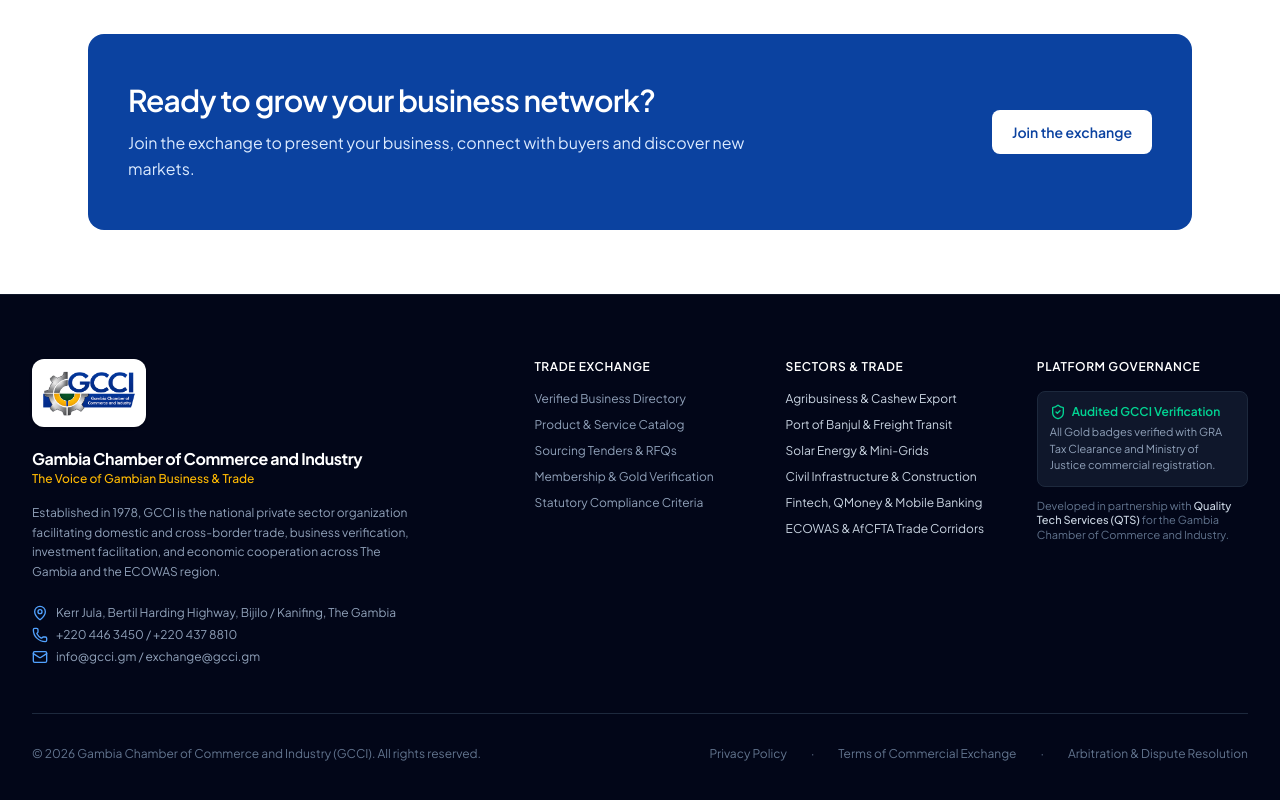
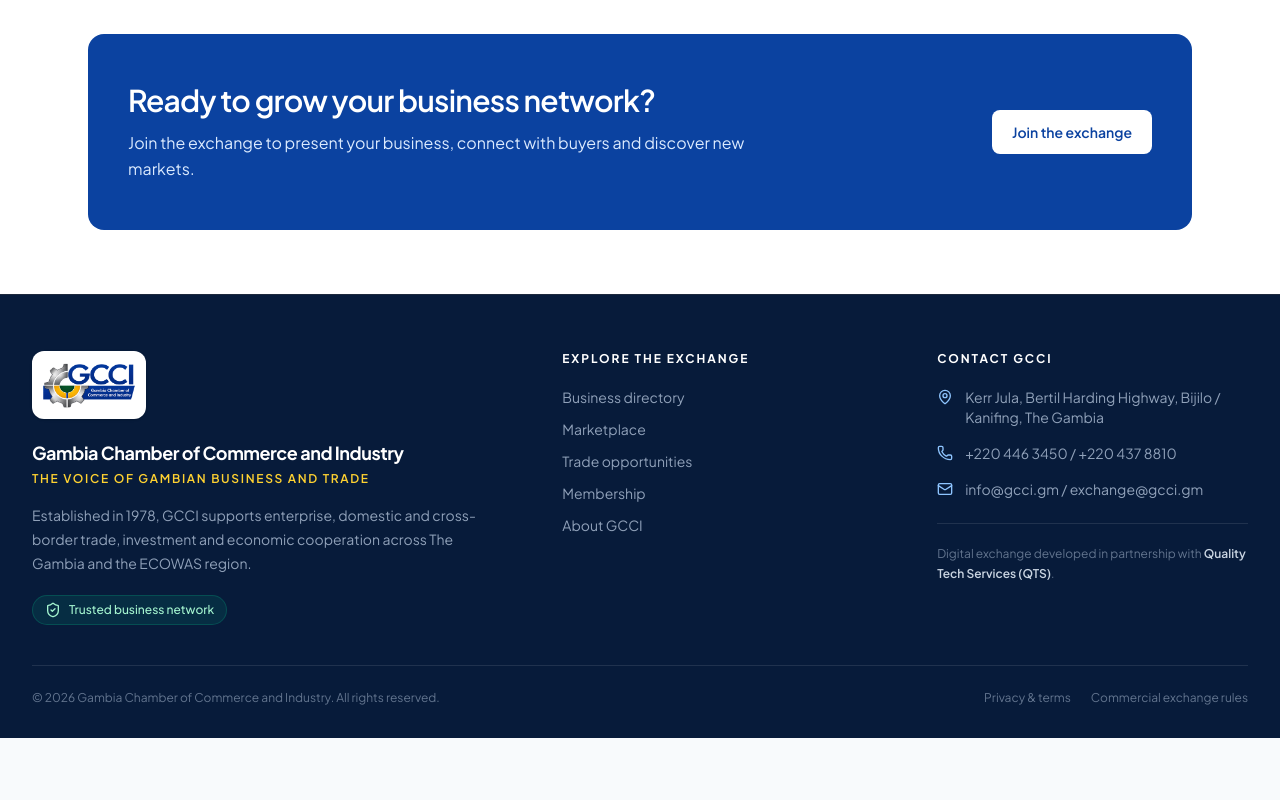
Before and after one commit to Adipapa/GCCI-Business-Exchange, a React (Vite) app: page / in a window 1280 px wide. Shown: the part 1724-2524 px from the top of the page. After the commit the page ends 2462 px from the top, so only its background shows below. Built offline with nearby package versions, Linux system fonts and the light colour scheme.

Commit message:
Redesign GCCI footer for cleaner navigation and contact details

```diff
--- a/src/components/common/Footer.tsx
+++ b/src/components/common/Footer.tsx
@@ -1,132 +1,78 @@
 import React from 'react';
 import { GcciLogo } from './GcciLogo';
-import { ShieldCheck, Phone, Mail, MapPin, ExternalLink } from 'lucide-react';
+import { ShieldCheck, Phone, Mail, MapPin, ArrowUpRight } from 'lucide-react';
 
 interface FooterProps {
   setActiveTab: (tab: string) => void;
 }
 
 export const Footer: React.FC<FooterProps> = ({ setActiveTab }) => {
+  const year = new Date().getFullYear();
+
   return (
-    <footer className="bg-slate-950 text-slate-400 text-sm border-t border-slate-900 pt-16 pb-12">
-      <div className="max-w-7xl mx-auto px-4 sm:px-6 lg:px-8">
-        <div className="grid grid-cols-1 md:grid-cols-2 lg:grid-cols-5 gap-10 pb-12 border-b border-slate-800">
-          {/* Col 1 & 2: GCCI Institution overview */}
-          <div className="lg:col-span-2 space-y-4">
-            <div className="bg-white p-2.5 rounded-xl inline-block shadow-sm">
+    <footer className="gcci-footer border-t border-slate-800 bg-[#071B3A] text-slate-300">
+      <div className="mx-auto max-w-7xl px-4 pb-8 pt-12 sm:px-6 lg:px-8 lg:pt-14">
+        <div className="grid grid-cols-1 gap-10 border-b border-white/10 pb-10 md:grid-cols-2 lg:grid-cols-[1.5fr_1fr_1fr] lg:gap-16">
+          <div className="max-w-md">
+            <div className="inline-flex rounded-xl bg-white p-2.5 shadow-sm">
               <GcciLogo size="md" />
             </div>
-            <div>
-              <h3 className="text-white font-bold text-base tracking-tight">Gambia Chamber of Commerce and Industry</h3>
-              <p className="text-xs text-amber-400 font-medium">The Voice of Gambian Business & Trade</p>
-            </div>
-            <p className="text-xs text-slate-400 leading-relaxed max-w-sm">
-              Established in 1978, GCCI is the national private sector organization facilitating domestic and cross-border trade, business verification, investment facilitation, and economic cooperation across The Gambia and the ECOWAS region.
+            <h2 className="mt-5 text-lg font-bold tracking-tight text-white">Gambia Chamber of Commerce and Industry</h2>
+            <p className="mt-1 text-xs font-semibold uppercase tracking-[0.14em] text-amber-300">The voice of Gambian business and trade</p>
+            <p className="mt-4 text-sm leading-6 text-slate-400">
+              Established in 1978, GCCI supports enterprise, domestic and cross-border trade, investment and economic cooperation across The Gambia and the ECOWAS region.
             </p>
-            <div className="pt-2 text-xs space-y-1.5 text-slate-400">
-              <div className="flex items-center gap-2">
-                <MapPin className="w-4 h-4 text-blue-400 shrink-0" />
-                <span>Kerr Jula, Bertil Harding Highway, Bijilo / Kanifing, The Gambia</span>
-              </div>
-              <div className="flex items-center gap-2">
-                <Phone className="w-4 h-4 text-blue-400 shrink-0" />
-                <span>+220 446 3450 / +220 437 8810</span>
-              </div>
-              <div className="flex items-center gap-2">
-                <Mail className="w-4 h-4 text-blue-400 shrink-0" />
-                <span>info@gcci.gm / exchange@gcci.gm</span>
-              </div>
+            <div className="mt-5 inline-flex items-center gap-2 rounded-full border border-emerald-400/20 bg-emerald-400/10 px-3 py-1.5 text-xs font-medium text-emerald-200">
+              <ShieldCheck className="h-4 w-4" />
+              Trusted business network
             </div>
           </div>
 
-          {/* Col 3: Exchange Workflows */}
           <div>
-            <h4 className="text-xs font-semibold text-white uppercase tracking-wider mb-4">Trade Exchange</h4>
-            <ul className="space-y-2.5 text-xs">
-              <li>
-                <button onClick={() => setActiveTab('directory')} className="hover:text-white transition-colors">
-                  Verified Business Directory
+            <h3 className="text-xs font-bold uppercase tracking-[0.16em] text-white">Explore the exchange</h3>
+            <div className="mt-5 grid grid-cols-1 gap-3 text-sm">
+              {[
+                ['Business directory', 'directory'],
+                ['Marketplace', 'marketplace'],
+                ['Trade opportunities', 'opportunities'],
+                ['Membership', 'membership'],
+                ['About GCCI', 'about']
+              ].map(([label, tab]) => (
+                <button key={tab} onClick={() => setActiveTab(tab)} className="group flex w-fit items-center gap-2 text-left text-slate-400 transition hover:text-white">
+                  <span>{label}</span>
+                  <ArrowUpRight className="h-3.5 w-3.5 opacity-0 transition group-hover:translate-x-0.5 group-hover:-translate-y-0.5 group-hover:opacity-100" />
                 </button>
-              </li>
-              <li>
-                <button onClick={() => setActiveTab('marketplace')} className="hover:text-white transition-colors">
-                  Product & Service Catalog
-                </button>
-              </li>
-              <li>
-                <button onClick={() => setActiveTab('opportunities')} className="hover:text-white transition-colors">
-                  Sourcing Tenders & RFQs
-                </button>
-              </li>
-              <li>
-                <button onClick={() => setActiveTab('membership')} className="hover:text-white transition-colors">
-                  Membership & Gold Verification
-                </button>
-              </li>
-              <li>
-                <button onClick={() => setActiveTab('about')} className="hover:text-white transition-colors">
-                  Statutory Compliance Criteria
-                </button>
-              </li>
-            </ul>
+              ))}
+            </div>
           </div>
 
-          {/* Col 4: Key Sectors in The Gambia */}
           <div>
-            <h4 className="text-xs font-semibold text-white uppercase tracking-wider mb-4">Sectors & Trade</h4>
-            <ul className="space-y-2.5 text-xs">
-              <li>
-                <span className="text-slate-300">Agribusiness & Cashew Export</span>
-              </li>
-              <li>
-                <span className="text-slate-300">Port of Banjul & Freight Transit</span>
-              </li>
-              <li>
-                <span className="text-slate-300">Solar Energy & Mini-Grids</span>
-              </li>
-              <li>
-                <span className="text-slate-300">Civil Infrastructure & Construction</span>
-              </li>
-              <li>
-                <span className="text-slate-300">Fintech, QMoney & Mobile Banking</span>
-              </li>
-              <li>
-                <span className="text-slate-300">ECOWAS & AfCFTA Trade Corridors</span>
-              </li>
-            </ul>
-          </div>
-
-          {/* Col 5: Security & Technical Development */}
-          <div>
-            <h4 className="text-xs font-semibold text-white uppercase tracking-wider mb-4">Platform Governance</h4>
-            <div className="space-y-3 text-xs">
-              <div className="p-3 bg-slate-900 rounded-lg border border-slate-800">
-                <div className="flex items-center gap-1.5 text-emerald-400 font-semibold mb-1">
-                  <ShieldCheck className="w-4 h-4" />
-                  <span>Audited GCCI Verification</span>
-                </div>
-                <p className="text-[11px] text-slate-400 leading-normal">
-                  All Gold badges verified with GRA Tax Clearance and Ministry of Justice commercial registration.
-                </p>
+            <h3 className="text-xs font-bold uppercase tracking-[0.16em] text-white">Contact GCCI</h3>
+            <div className="mt-5 space-y-4 text-sm text-slate-400">
+              <div className="flex items-start gap-3">
+                <MapPin className="mt-0.5 h-4 w-4 shrink-0 text-blue-300" />
+                <span>Kerr Jula, Bertil Harding Highway, Bijilo / Kanifing, The Gambia</span>
               </div>
-              <div className="text-[11px] text-slate-500">
-                <span>Developed in partnership with </span>
-                <span className="text-slate-300 font-medium">Quality Tech Services (QTS)</span>
-                <span> for the Gambia Chamber of Commerce and Industry.</span>
-              </div>
+              <a href="tel:+2204463450" className="flex items-center gap-3 transition hover:text-white">
+                <Phone className="h-4 w-4 shrink-0 text-blue-300" />
+                <span>+220 446 3450 / +220 437 8810</span>
+              </a>
+              <a href="mailto:info@gcci.gm" className="flex items-center gap-3 transition hover:text-white">
+                <Mail className="h-4 w-4 shrink-0 text-blue-300" />
+                <span>info@gcci.gm / exchange@gcci.gm</span>
+              </a>
+            </div>
+            <div className="mt-6 border-t border-white/10 pt-5 text-xs leading-5 text-slate-500">
+              Digital exchange developed in partnership with <span className="font-semibold text-slate-300">Quality Tech Services (QTS)</span>.
             </div>
           </div>
         </div>
 
-        {/* Bottom copyright and legal notices */}
-        <div className="pt-8 flex flex-col sm:flex-row items-center justify-between text-xs text-slate-500 gap-4">
-          <p>© 2026 Gambia Chamber of Commerce and Industry (GCCI). All rights reserved.</p>
-          <div className="flex items-center gap-6 text-xs">
-            <button onClick={() => setActiveTab('about')} className="hover:text-slate-400">Privacy Policy</button>
-            <span aria-hidden="true">·</span>
-            <button onClick={() => setActiveTab('about')} className="hover:text-slate-400">Terms of Commercial Exchange</button>
-            <span aria-hidden="true">·</span>
-            <button onClick={() => setActiveTab('about')} className="hover:text-slate-400">Arbitration & Dispute Resolution</button>
+        <div className="flex flex-col items-start justify-between gap-3 pt-6 text-xs text-slate-500 sm:flex-row sm:items-center">
+          <p>© {year} Gambia Chamber of Commerce and Industry. All rights reserved.</p>
+          <div className="flex flex-wrap items-center gap-x-5 gap-y-2">
+            <button onClick={() => setActiveTab('about')} className="transition hover:text-slate-300">Privacy & terms</button>
+            <button onClick={() => setActiveTab('about')} className="transition hover:text-slate-300">Commercial exchange rules</button>
           </div>
         </div>
       </div>
```
